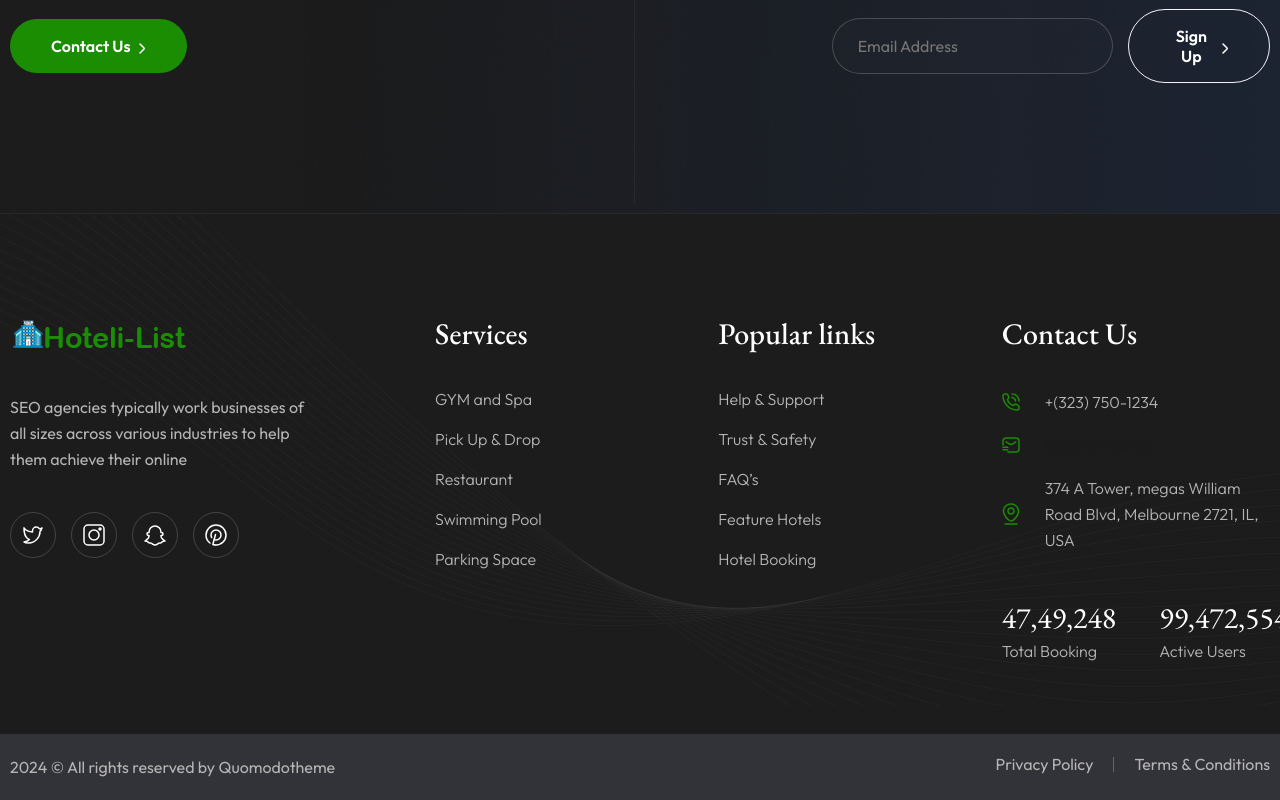
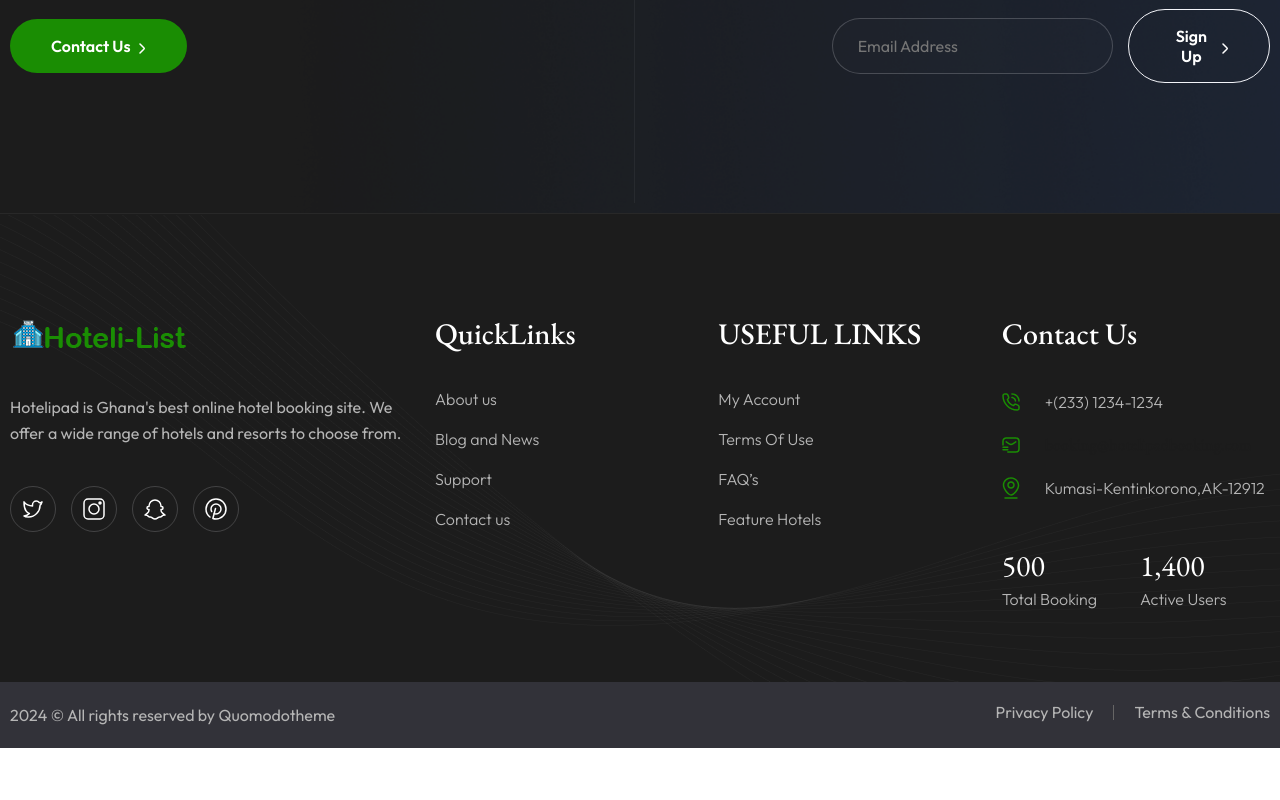
Before and after one commit to Kenworld/hotelipad, a plain HTML site: page property-details.html in a window 1280 px wide. Shown: the part 4491-5291 px from the top of the page. After the commit the page ends 5239 px from the top, so only its background shows below. Drawn offline with nearby package versions, Linux system fonts and the light colour scheme.

Commit message:
property details

```diff
--- a/property-details.html
+++ b/property-details.html
@@ -1169,7 +1169,7 @@
                                                     </div>
                                                 </div>
                                                 <div class="form-input">
-                                                    <a href="booking.html" class="primary-btn">
+                                                    <a href="#" class="primary-btn">
                                                         <span>Make Reservation</span>
                                                     </a>
                                                 </div>
@@ -1424,9 +1424,8 @@
                             </div>
                             <div class="footer-content">
                                 <p class="footer-detail">
-                                    SEO agencies typically work businesses of <br />
-                                    all sizes across various industries to help <br />
-                                    them achieve their online
+                                    Hotelipad is Ghana's best online hotel booking site. We offer a wide range of hotels
+                                    and resorts to choose from.
                                 </p>
                             </div>
                             <div class="social-item">
@@ -1484,10 +1483,10 @@
                             <div class="row gy-5">
                                 <div class="col-sm-6 col-lg-4">
                                     <div class="footer-link">
-                                        <h3 class="title">Services</h3>
+                                        <h3 class="title">QuickLinks</h3>
                                         <ul class="section-list">
                                             <li>
-                                                <a href="property-details.html" class="list-item">
+                                                <a href="about-us.html" class="list-item">
                                                     <span>
                                                         <svg width="6" height="11" viewBox="0 0 6 11" fill="none"
                                                             xmlns="http://www.w3.org/2000/svg">
@@ -1496,11 +1495,11 @@
                                                                 fill="currentColor"></path>
                                                         </svg>
                                                     </span>
-                                                    <span class="list-text"> GYM and Spa </span>
+                                                    <span class="list-text"> About us </span>
                                                 </a>
                                             </li>
                                             <li>
-                                                <a href="property-details.html" class="list-item">
+                                                <a href="blogs-news.html" class="list-item">
                                                     <span>
                                                         <svg width="6" height="11" viewBox="0 0 6 11" fill="none"
                                                             xmlns="http://www.w3.org/2000/svg">
@@ -1509,11 +1508,11 @@
                                                                 fill="currentColor"></path>
                                                         </svg>
                                                     </span>
-                                                    <span class="list-text">Pick Up & Drop</span>
+                                                    <span class="list-text">Blog and News</span>
                                                 </a>
                                             </li>
                                             <li>
-                                                <a href="property-details.html" class="list-item">
+                                                <a href="support.html" class="list-item">
                                                     <span>
                                                         <svg width="6" height="11" viewBox="0 0 6 11" fill="none"
                                                             xmlns="http://www.w3.org/2000/svg">
@@ -1522,11 +1521,11 @@
                                                                 fill="currentColor"></path>
                                                         </svg>
                                                     </span>
-                                                    <span class="list-text">Restaurant</span>
+                                                    <span class="list-text">Support</span>
                                                 </a>
                                             </li>
                                             <li>
-                                                <a href="property-details.html" class="list-item">
+                                                <a href="contactus.html" class="list-item">
                                                     <span>
                                                         <svg width="6" height="11" viewBox="0 0 6 11" fill="none"
                                                             xmlns="http://www.w3.org/2000/svg">
@@ -1535,31 +1534,19 @@
                                                                 fill="currentColor"></path>
                                                         </svg>
                                                     </span>
-                                                    <span class="list-text">Swimming Pool</span>
+                                                    <span class="list-text">Contact us</span>
                                                 </a>
                                             </li>
-                                            <li>
-                                                <a href="property-details.html" class="list-item">
-                                                    <span>
-                                                        <svg width="6" height="11" viewBox="0 0 6 11" fill="none"
-                                                            xmlns="http://www.w3.org/2000/svg">
-                                                            <path
-                                                                d="M0.5625 0.414062C0.679688 0.296875 0.84375 0.296875 0.960938 0.414062L5.88281 5.3125C5.97656 5.42969 5.97656 5.59375 5.88281 5.71094L0.960938 10.6094C0.84375 10.7266 0.679688 10.7266 0.5625 10.6094L0.09375 10.1641C0 10.0469 0 9.85938 0.09375 9.76562L4.33594 5.5L0.09375 1.25781C0 1.16406 0 0.976562 0.09375 0.859375L0.5625 0.414062Z"
-                                                                fill="currentColor"></path>
-                                                        </svg>
-                                                    </span>
-                                                    <span class="list-text">Parking Space</span>
-                                                </a>
-                                            </li>
+
                                         </ul>
                                     </div>
                                 </div>
                                 <div class="col-sm-6 col-lg-4">
                                     <div class="footer-link">
-                                        <h3 class="title">Popular links</h3>
+                                        <h3 class="title">USEFUL LINKS</h3>
                                         <ul class="section-list">
                                             <li>
-                                                <a href="contact-us.html" class="list-item">
+                                                <a href="account.html" class="list-item">
                                                     <span>
                                                         <svg width="6" height="11" viewBox="0 0 6 11" fill="none"
                                                             xmlns="http://www.w3.org/2000/svg">
@@ -1568,7 +1555,7 @@
                                                                 fill="currentColor"></path>
                                                         </svg>
                                                     </span>
-                                                    <span class="list-text">Help & Support</span>
+                                                    <span class="list-text">My Account</span>
                                                 </a>
                                             </li>
                                             <li>
@@ -1581,7 +1568,7 @@
                                                                 fill="currentColor"></path>
                                                         </svg>
                                                     </span>
-                                                    <span class="list-text">Trust & Safety</span>
+                                                    <span class="list-text">Terms Of Use</span>
                                                 </a>
                                             </li>
                                             <li>
@@ -1610,19 +1597,7 @@
                                                     <span class="list-text">Feature Hotels</span>
                                                 </a>
                                             </li>
-                                            <li>
-                                                <a href="property-details.html" class="list-item">
-                                                    <span>
-                                                        <svg width="6" height="11" viewBox="0 0 6 11" fill="none"
-                                                            xmlns="http://www.w3.org/2000/svg">
-                                                            <path
-                                                                d="M0.5625 0.414062C0.679688 0.296875 0.84375 0.296875 0.960938 0.414062L5.88281 5.3125C5.97656 5.42969 5.97656 5.59375 5.88281 5.71094L0.960938 10.6094C0.84375 10.7266 0.679688 10.7266 0.5625 10.6094L0.09375 10.1641C0 10.0469 0 9.85938 0.09375 9.76562L4.33594 5.5L0.09375 1.25781C0 1.16406 0 0.976562 0.09375 0.859375L0.5625 0.414062Z"
-                                                                fill="currentColor"></path>
-                                                        </svg>
-                                                    </span>
-                                                    <span class="list-text">Hotel Booking</span>
-                                                </a>
-                                            </li>
+
                                         </ul>
                                     </div>
                                 </div>
@@ -1640,7 +1615,7 @@
                                                     </svg>
                                                 </div>
                                                 <div class="content">
-                                                    <p class="list-item">+(323) 750-1234</p>
+                                                    <p class="list-item">+(233) 1234-1234</p>
                                                 </div>
                                             </div>
                                             <div class="contact-box">
@@ -1657,7 +1632,7 @@
                                                     <p class="list-item">
                                                         <a href="https://quomodothemes.website/cdn-cgi/l/email-protection"
                                                             class="__cf_email__"
-                                                            data-cfemail="4d24232b223422383f223f3928232e28340d2a202c2421632e2220">[email&#160;protected]</a>
+                                                            data-cfemail="4b22252d2432243e3924393f2e25282e320b2c262a222765282426">booking@hotelipadbooking.com</a>
                                                     </p>
                                                 </div>
                                             </div>
@@ -1672,19 +1647,18 @@
                                                 </div>
                                                 <div class="content">
                                                     <p class="list-item">
-                                                        374 A Tower, megas William Road Blvd, Melbourne
-                                                        2721, IL, USA
+                                                        Kumasi-Kentinkorono,AK-12912
                                                     </p>
                                                 </div>
                                             </div>
                                         </div>
                                         <div class="footer-counter">
                                             <div class="counter-wrapper">
-                                                <h3 class="wrapper-title">47,49,248</h3>
+                                                <h3 class="wrapper-title">500</h3>
                                                 <p class="list-item">Total Booking</p>
                                             </div>
                                             <div class="counter-wrapper">
-                                                <h3 class="wrapper-title">99,472,554</h3>
+                                                <h3 class="wrapper-title">1,400</h3>
                                                 <p class="list-item">Active Users</p>
                                             </div>
                                         </div>
```
Also changed, not shown: properties.html (+22 -48 lines).
